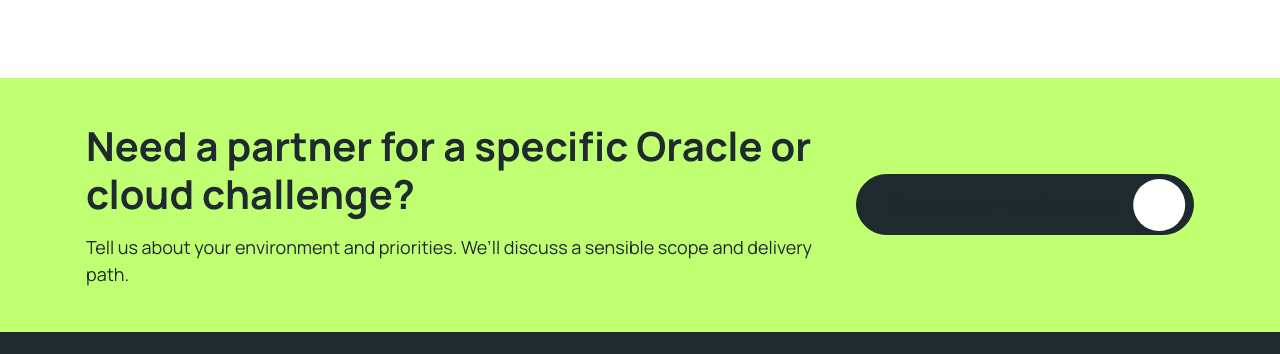
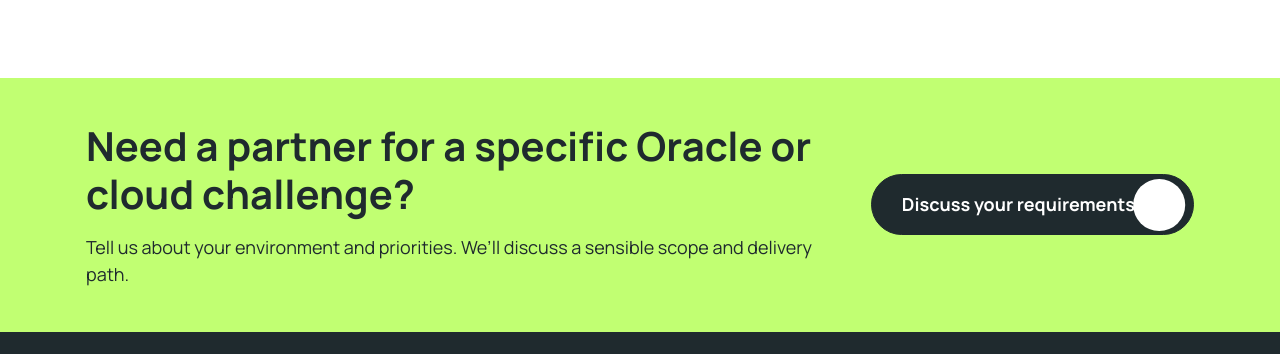
Before and after one commit to O-BERNARDOFOEGBU/PCE-TECH, a plain HTML site: page html/projects.html in a window 1280 px wide. Shown: the part 2218-2572 px from the top of the page. Drawn offline with Linux system fonts and the light colour scheme; some icons are missing.

Commit message:
button fix

```diff
--- a/html/projects.html
+++ b/html/projects.html
@@ -54,7 +54,7 @@
   <div class="p-4 p-lg-5"><p class="site-kicker mb-2">Cloud Migration</p><h3 class="h4 mb-3"><a class="text-dark" href="projects-detail.html?project=oracle-ebs-to-oci-migration-factory">Oracle EBS Migration to OCI</a></h3><p class="mb-4">Move Oracle E-Business Suite and supporting databases to Oracle Cloud Infrastructure with a managed migration plan.</p><a class="site-text-link" href="projects-detail.html?project=oracle-ebs-to-oci-migration-factory">Explore this capability <span aria-hidden="true">↗</span></a></div>
 </article></div></div>
 </div></section>
-<section class="py-5 py-lg-9 bg-primary"><div class="container"><div class="row align-items-center gy-4"><div class="col-lg-8"><h2 class="display-6 fw-bold text-dark mb-3">Need a partner for a specific Oracle or cloud challenge?</h2><p class="fs-5 text-dark mb-0">Tell us about your environment and priorities. We’ll discuss a sensible scope and delivery path.</p></div><div class="col-lg-4 text-lg-end"><a class="btn btn-dark" href="contact.html"><span class="btn-text">Discuss your requirements</span><iconify-icon icon="lucide:arrow-up-right" class="btn-icon bg-white text-dark round-52 rounded-circle hstack justify-content-center fs-7"></iconify-icon></a></div></div></div></section>
+<section class="py-5 py-lg-9 bg-primary"><div class="container"><div class="row align-items-center gy-4"><div class="col-lg-8"><h2 class="display-6 fw-bold text-dark mb-3">Need a partner for a specific Oracle or cloud challenge?</h2><p class="fs-5 text-dark mb-0">Tell us about your environment and priorities. We’ll discuss a sensible scope and delivery path.</p></div><div class="col-lg-4 text-lg-end"><a class="btn btn-dark" href="contact.html"><span class="btn-text-dark">Discuss your requirements</span><iconify-icon icon="lucide:arrow-up-right" class="btn-icon bg-white text-dark round-52 rounded-circle hstack justify-content-center fs-7"></iconify-icon></a></div></div></div></section>
 </main>
 <footer class="footer site-footer bg-dark py-5 py-lg-9">
   <div class="container">
```
